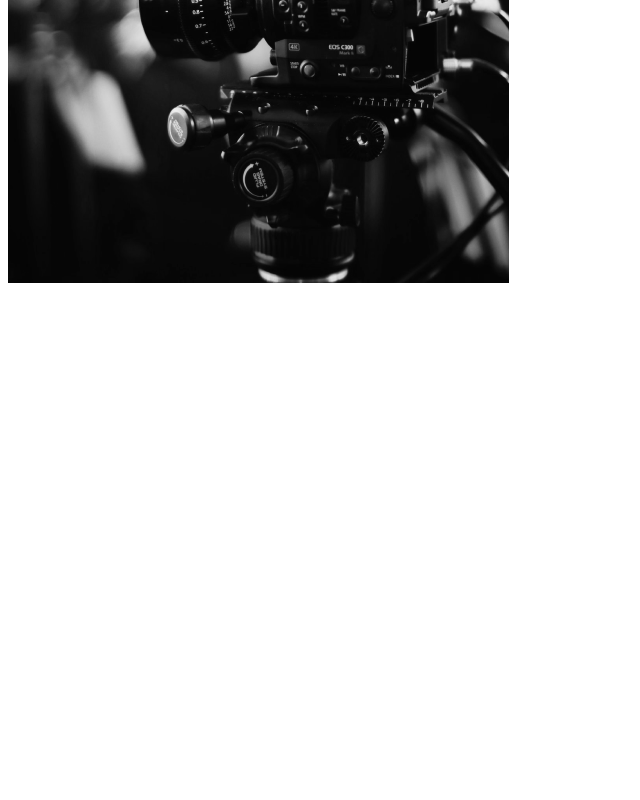
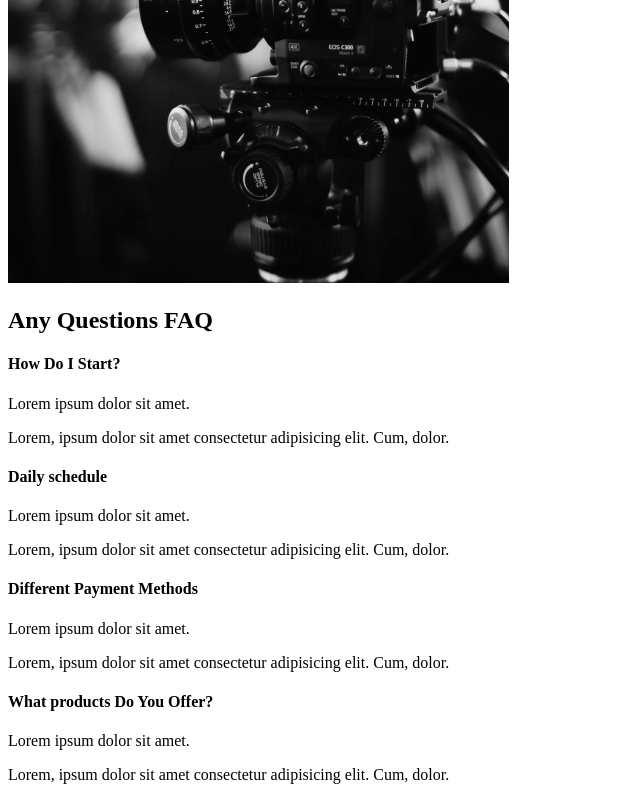
Before and after one commit to shadowfieng/creative-react-course-capture, a React (Create React App) app: page / in a window 1280 px wide. Shown: the part 2099-2899 px from the top of the page, without its empty margins (0-640 px from the left). Before the commit the page ends 2394 px from the top, so only its background shows below. Built offline with nearby package versions, Linux system fonts and the light colour scheme.

Commit message:
faq section

```diff
--- /dev/null
+++ b/src/components/FaqSection.js
@@ -0,0 +1,51 @@
+const FaqSection = () => {
+    return (
+        <div className="faq">
+            <h2>
+                Any Questions <span>FAQ</span>
+            </h2>
+            <div className="question">
+                <h4>How Do I Start?</h4>
+                <div className="answer">
+                    <p>Lorem ipsum dolor sit amet.</p>
+                    <p>
+                        Lorem, ipsum dolor sit amet consectetur adipisicing
+                        elit. Cum, dolor.
+                    </p>
+                </div>
+            </div>
+            <div className="question">
+                <h4>Daily schedule</h4>
+                <div className="answer">
+                    <p>Lorem ipsum dolor sit amet.</p>
+                    <p>
+                        Lorem, ipsum dolor sit amet consectetur adipisicing
+                        elit. Cum, dolor.
+                    </p>
+                </div>
+            </div>
+            <div className="question">
+                <h4>Different Payment Methods</h4>
+                <div className="answer">
+                    <p>Lorem ipsum dolor sit amet.</p>
+                    <p>
+                        Lorem, ipsum dolor sit amet consectetur adipisicing
+                        elit. Cum, dolor.
+                    </p>
+                </div>
+            </div>
+            <div className="question">
+                <h4>What products Do You Offer? </h4>
+                <div className="answer">
+                    <p>Lorem ipsum dolor sit amet.</p>
+                    <p>
+                        Lorem, ipsum dolor sit amet consectetur adipisicing
+                        elit. Cum, dolor.
+                    </p>
+                </div>
+            </div>
+        </div>
+    );
+};
+
+export default FaqSection;
--- a/src/pages/AboutUs.js
+++ b/src/pages/AboutUs.js
@@ -1,10 +1,12 @@
 import AboutSection from '../components/AboutSection';
+import FaqSection from '../components/FaqSection';
 import ServicesSection from '../components/ServicesSection';
 const AboutUs = () => {
     return (
         <>
             <AboutSection />
             <ServicesSection />
+            <FaqSection />
         </>
     );
 };
```
